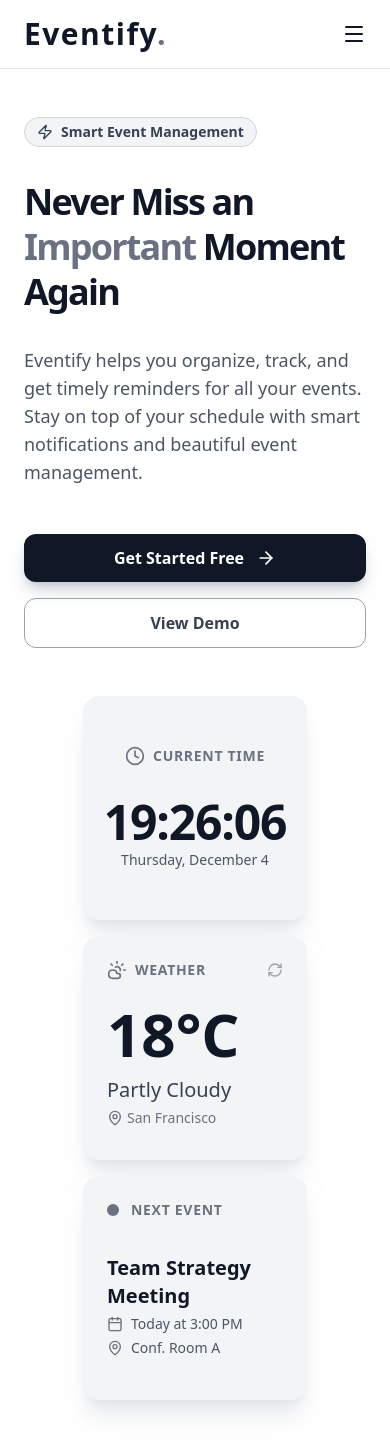
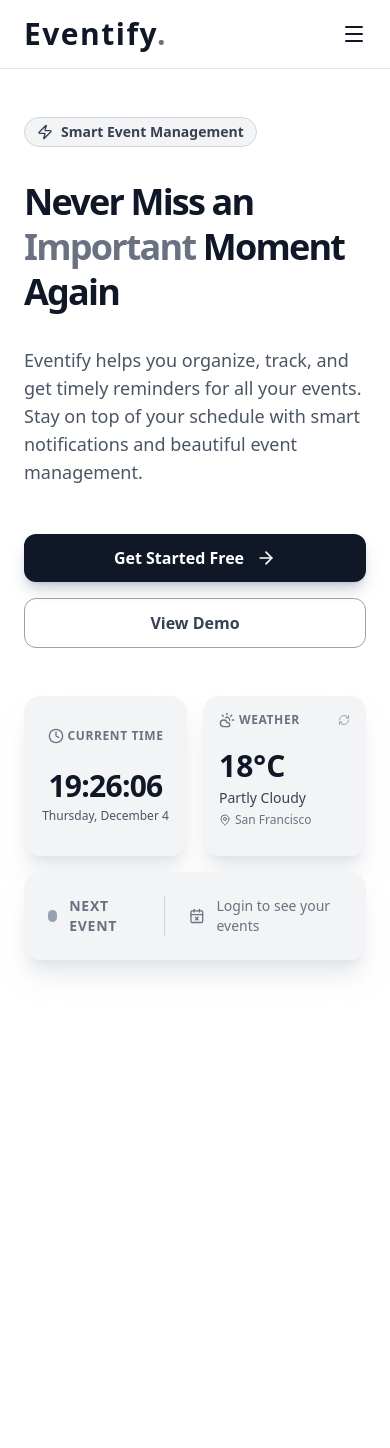
Before and after one commit to imsuraj16/event_Reminder, a React app in the folder frontend/: page / in a window 390 px wide. After the commit the page ends 1008 px from the top, so only its background shows below. Built offline with nearby package versions, Linux system fonts and the light colour scheme; the HTML template or start-up script is replaced by a standard one.

Commit message:
feat: update event sorting to display most recent events first and enhance dashboard layout for better responsiveness

```diff
--- a/frontend/src/pages/Home.jsx
+++ b/frontend/src/pages/Home.jsx
@@ -1,5 +1,6 @@
 "use client";
-import React, { useState, useEffect } from "react";
+import React, { useState, useEffect, useMemo } from "react";
+import { useSelector, useDispatch } from "react-redux";
 import {
   Clock,
   CloudSun,
@@ -9,9 +10,11 @@ import {
   ArrowRight,
   RefreshCw,
   MapPin,
+  CalendarX,
 } from "lucide-react";
 import Header from "../components/Header";
 import { motion } from "framer-motion";
+import { fetchEvents } from "../store/actions/eventActions";
 
 // --- RealTimeClock Component ---
 const RealTimeClock = () => {
@@ -41,17 +44,65 @@ const RealTimeClock = () => {
   });
 
   return (
-    <div className="text-center mt-6">
-      <div className="text-5xl font-extrabold tracking-tight text-gray-900">
+    <div className="text-center mt-4 sm:mt-6">
+      <div className="text-3xl sm:text-5xl font-extrabold tracking-tight text-gray-900">
         {timeString}
       </div>
-      <div className="text-sm font-medium text-gray-600 mt-1">{dateString}</div>
+      <div className="text-xs sm:text-sm font-medium text-gray-600 mt-1">{dateString}</div>
     </div>
   );
 };
 
 // --- Main Landing Page Component ---
 const EventifyLanding = () => {
+  const dispatch = useDispatch();
+  const { events, loading } = useSelector((state) => state.events);
+  const { isAuthenticated } = useSelector((state) => state.user);
+
+  // Fetch events on mount if authenticated
+  useEffect(() => {
+    if (isAuthenticated) {
+      dispatch(fetchEvents());
+    }
+  }, [dispatch, isAuthenticated]);
+
+  // Get the next upcoming event (closest future event)
+  const nextEvent = useMemo(() => {
+    if (!events || events.length === 0) return null;
+
+    const now = new Date();
+    const upcomingEvents = events
+      .filter((event) => new Date(event.startTime) > now && event.status === "UPCOMING")
+      .sort((a, b) => new Date(a.startTime) - new Date(b.startTime));
+
+    return upcomingEvents[0] || null;
+  }, [events]);
+
+  // Format event date/time for display
+  const formatEventTime = (dateString) => {
+    const eventDate = new Date(dateString);
+    const now = new Date();
+    const isToday = eventDate.toDateString() === now.toDateString();
+    const isTomorrow = eventDate.toDateString() === new Date(now.getTime() + 86400000).toDateString();
+
+    const timeStr = eventDate.toLocaleTimeString("en-US", {
+      hour: "numeric",
+      minute: "2-digit",
+      hour12: true,
+    });
+
+    if (isToday) return `Today at ${timeStr}`;
+    if (isTomorrow) return `Tomorrow at ${timeStr}`;
+
+    return eventDate.toLocaleDateString("en-US", {
+      month: "short",
+      day: "numeric",
+      hour: "numeric",
+      minute: "2-digit",
+      hour12: true,
+    });
+  };
+
   // Shadow adjusted for a light background
   const lightCardShadow =
     "shadow-xl shadow-gray-300/50 transition-shadow duration-300";
@@ -157,7 +208,7 @@ const EventifyLanding = () => {
             </motion.div>
           </motion.div>
 
-          {/* Right Column: Information Cards in a Flex Row */}
+          {/* Right Column: Information Cards */}
           <motion.div
             initial="hidden"
             animate="visible"
@@ -171,82 +222,101 @@ const EventifyLanding = () => {
             }}
             className="w-full flex justify-center lg:justify-end items-center"
           >
-            <div className="flex flex-col md:flex-row gap-4">
-              {/* 1. Real-Time Clock Card - Square dimensions, light background */}
+            <div className="flex flex-col gap-4">
+              {/* Top Row: Current Time & Weather in 2x2 grid on mobile */}
+              <div className="grid grid-cols-2 sm:flex sm:flex-row gap-4">
+                {/* 1. Real-Time Clock Card */}
                 <motion.div
                   variants={cardVariants}
                   whileHover={{ y: -10 }}
-                className={`bg-gray-100 p-6 rounded-2xl w-56 h-56 flex flex-col justify-center items-center ${lightCardShadow}`}
+                  className={`bg-gray-100 p-4 sm:p-6 rounded-2xl w-full sm:w-56 h-40 sm:h-48 flex flex-col justify-center items-center ${lightCardShadow}`}
                 >
                   <div className="flex items-center text-gray-500 mb-2">
-                  <Clock className="w-5 h-5 mr-2" />
-                  <span className="font-semibold text-sm uppercase tracking-wider">
+                    <Clock className="w-4 sm:w-5 h-4 sm:h-5 mr-1 sm:mr-2" />
+                    <span className="font-semibold text-xs sm:text-sm uppercase tracking-wider">
                       Current Time
                     </span>
                   </div>
                   <RealTimeClock />
                 </motion.div>
 
-              {/* 2. Weather Card - Square dimensions, light background */}
+                {/* 2. Weather Card */}
                 <motion.div
                   variants={cardVariants}
                   whileHover={{ y: -10 }}
-                className={`bg-gray-100 p-6 rounded-2xl w-56 h-56 flex flex-col ${lightCardShadow}`}
+                  className={`bg-gray-100 p-4 sm:p-6 rounded-2xl w-full sm:w-56 h-40 sm:h-48 flex flex-col ${lightCardShadow}`}
                 >
-                <div className="flex items-center justify-between text-gray-500 mb-4">
+                  <div className="flex items-center justify-between text-gray-500 mb-2 sm:mb-3">
                     <div className="flex items-center">
-                    <CloudSun className="w-5 h-5 mr-2" />
-                    <span className="font-semibold text-sm uppercase tracking-wider">
+                      <CloudSun className="w-4 sm:w-5 h-4 sm:h-5 mr-1 sm:mr-2" />
+                      <span className="font-semibold text-xs sm:text-sm uppercase tracking-wider">
                         Weather
                       </span>
                     </div>
                     <button className="text-gray-400 hover:text-gray-900 transition-colors">
-                    <RefreshCw className="w-4 h-4" />
+                      <RefreshCw className="w-3 sm:w-4 h-3 sm:h-4" />
                     </button>
                   </div>
 
                   <div className="flex flex-col items-start justify-center flex-grow">
-                  <div className="text-6xl font-extrabold text-gray-900">
+                    <div className="text-3xl sm:text-5xl font-extrabold text-gray-900">
                       18°C
                     </div>
-                  <div className="mt-3">
-                    <div className="text-xl font-medium text-gray-700">
+                    <div className="mt-1 sm:mt-2">
+                      <div className="text-sm sm:text-lg font-medium text-gray-700">
                         Partly Cloudy
                       </div>
-                    <div className="text-sm text-gray-500 flex items-center mt-1">
-                      <MapPin className="w-4 h-4 mr-1 text-gray-500" />
+                      <div className="text-xs sm:text-sm text-gray-500 flex items-center mt-1">
+                        <MapPin className="w-3 sm:w-4 h-3 sm:h-4 mr-1 text-gray-500" />
                         San Francisco
                       </div>
                     </div>
                   </div>
                 </motion.div>
+              </div>
 
-              {/* 3. Next Event Card - Square dimensions, light background */}
+              {/* Bottom Row: Next Event Card - Rectangle form */}
               <motion.div
                 variants={cardVariants}
-                whileHover={{ y: -10 }}
-                className={`bg-gray-100 p-6 rounded-2xl w-56 h-56 flex flex-col ${lightCardShadow}`}
+                whileHover={{ y: -5 }}
+                className={`bg-gray-100 p-6 rounded-2xl w-full flex flex-row items-center gap-6 ${lightCardShadow}`}
               >
-                <div className="flex items-center mb-4">
-                  <div className="w-3 h-3 rounded-full bg-gray-500 mr-3"></div>
+                <div className="flex items-center">
+                  <div className={`w-3 h-3 rounded-full mr-3 ${nextEvent ? 'bg-green-500 animate-pulse' : 'bg-gray-400'}`}></div>
                   <span className="font-semibold text-gray-500 text-sm uppercase tracking-wider">
                     Next Event
                   </span>
                 </div>
 
-                <div className="space-y-1 flex flex-col justify-center flex-grow">
+                <div className="h-10 w-px bg-gray-300"></div>
+
+                {loading ? (
+                  <div className="flex items-center gap-2 text-gray-500">
+                    <RefreshCw className="w-4 h-4 animate-spin" />
+                    <span>Loading...</span>
+                  </div>
+                ) : nextEvent ? (
+                  <div className="flex flex-row items-center gap-6 flex-grow">
                     <h3 className="text-xl font-bold text-gray-900">
-                    Team Strategy Meeting
+                      {nextEvent.title}
                     </h3>
                     <p className="text-sm text-gray-600 flex items-center">
                       <Calendar className="w-4 h-4 mr-2 text-gray-500" />
-                    <span>Today at 3:00 PM</span>
+                      <span>{formatEventTime(nextEvent.startTime)}</span>
                     </p>
                     <p className="text-sm text-gray-600 flex items-center">
                       <MapPin className="w-4 h-4 mr-2 text-gray-500" />
-                    <span>Conf. Room A</span>
+                      <span>{nextEvent.location || "TBD"}</span>
                     </p>
                   </div>
+                ) : (
+                  <div className="flex flex-row items-center gap-3 flex-grow text-gray-500">
+                    <CalendarX className="w-5 h-5" />
+                    <span className="text-sm">
+                      {isAuthenticated ? "No upcoming events" : "Login to see your events"}
+                    </span>
+                  </div>
+                )}
               </motion.div>
             </div>
           </motion.div>
--- a/frontend/src/store/reducers/eventSlice.js
+++ b/frontend/src/store/reducers/eventSlice.js
@@ -48,7 +48,7 @@ const eventSlice = createSlice({
       })
       .addCase(createEvent.fulfilled, (state, action) => {
         state.loading = false;
-        state.events.push(action.payload);
+        state.events.unshift(action.payload);
         state.successMessage = "Event created successfully!";
       })
       .addCase(createEvent.rejected, (state, action) => {
```
Also changed, not shown: frontend/src/pages/Dashboard.jsx (+25 -25 lines), 1 other file (tests, documents, lock files or other folders). Lines whose indentation alone changed are shown as unchanged.
